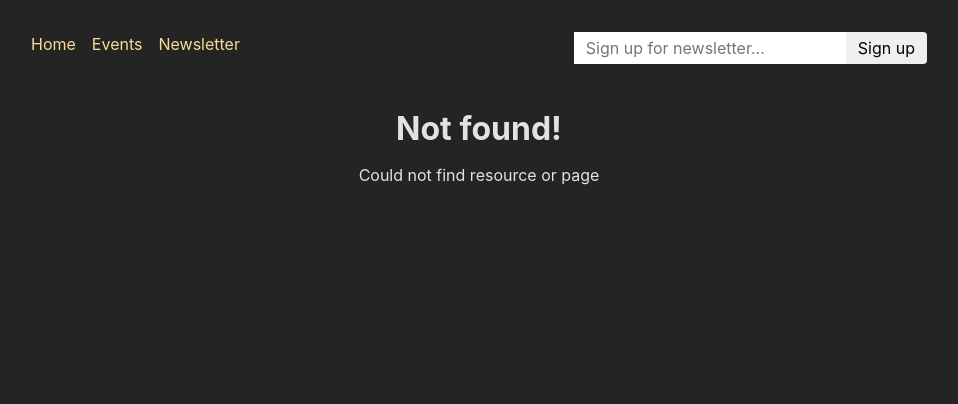
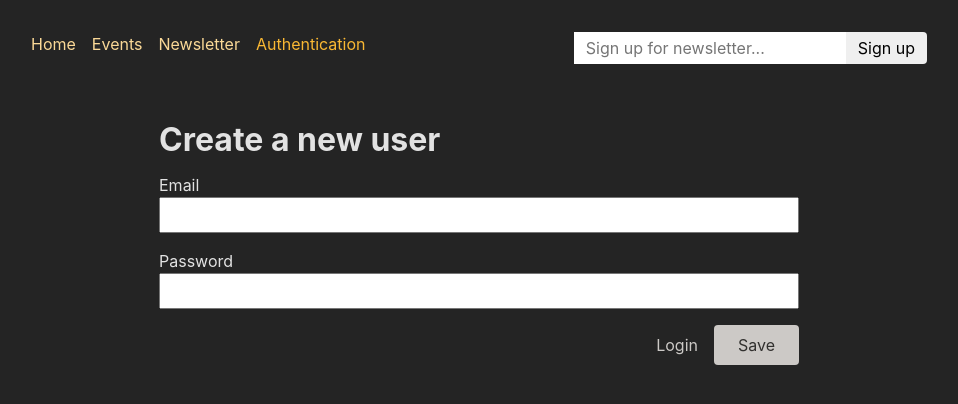
Before and after one commit to hseniht/react-auth-app, a React (Create React App) app in the folder frontend/: page /auth in a window 1280 px wide. Before the commit this address had no page. Shown: the top 404 px of the page, without its empty margins (161-1119 px from the left). Built offline with nearby package versions, Linux system fonts and the light colour scheme.

Commit message:
Replace routing state base logic with Query Params

```diff
--- a/frontend/src/components/AuthForm.js
+++ b/frontend/src/components/AuthForm.js
@@ -1,19 +1,21 @@
-import { useState } from 'react';
-import { Form } from 'react-router-dom';
+import { Form, Link, useSearchParams } from "react-router-dom";
 
-import classes from './AuthForm.module.css';
+import classes from "./AuthForm.module.css";
 
 function AuthForm() {
-  const [isLogin, setIsLogin] = useState(true);
+  // const [isLogin, setIsLogin] = useState(true);
 
-  function switchAuthHandler() {
-    setIsLogin((isCurrentlyLogin) => !isCurrentlyLogin);
-  }
+  // function switchAuthHandler() {
+  //   setIsLogin((isCurrentlyLogin) => !isCurrentlyLogin);
+  // }
+
+  const [searchParams, setSearchParams] = useSearchParams();
+  const isLogin = searchParams.get("mode") === "login";
 
   return (
     <>
       <Form method="post" className={classes.form}>
-        <h1>{isLogin ? 'Log in' : 'Create a new user'}</h1>
+        <h1>{isLogin ? "Log in" : "Create a new user"}</h1>
         <p>
           <label htmlFor="email">Email</label>
           <input id="email" type="email" name="email" required />
@@ -23,9 +25,9 @@
           <input id="password" type="password" name="password" required />
         </p>
         <div className={classes.actions}>
-          <button onClick={switchAuthHandler} type="button">
-            {isLogin ? 'Create new user' : 'Login'}
-          </button>
+          <Link to={`?mode=${isLogin ? "signup" : "login"}`}>
+            {isLogin ? "Create new user" : "Login"}
+          </Link>
           <button>Save</button>
         </div>
       </Form>
--- a/frontend/src/components/MainNavigation.js
+++ b/frontend/src/components/MainNavigation.js
@@ -50,6 +50,16 @@
               NewEvent
             </NavLink>
           </li> */}
+          <li>
+            <NavLink
+              to="/auth?mode=login"
+              className={({ isActive }) =>
+                isActive ? classes.active : undefined
+              }
+            >
+              Authentication
+            </NavLink>
+          </li>
         </ul>
       </nav>
       <NewsletterSignup />
--- a/frontend/src/index.js
+++ b/frontend/src/index.js
@@ -17,6 +17,7 @@
 import ErrorPage from "./pages/Error";
 import { action as manipulateEventAction } from "./components/EventForm";
 import NewsletterPage, { action as newsletterAction } from './pages/Newsletter';
+import AuthenticationPage from "./pages/Authentication";
 
 const router = createBrowserRouter([
   {
@@ -65,6 +66,9 @@
         path: "newsletter",
         element: <NewsletterPage />,
         action: newsletterAction,
+      },{
+        path: "auth",
+        element: <AuthenticationPage />,
       },
     ],
   },
```
